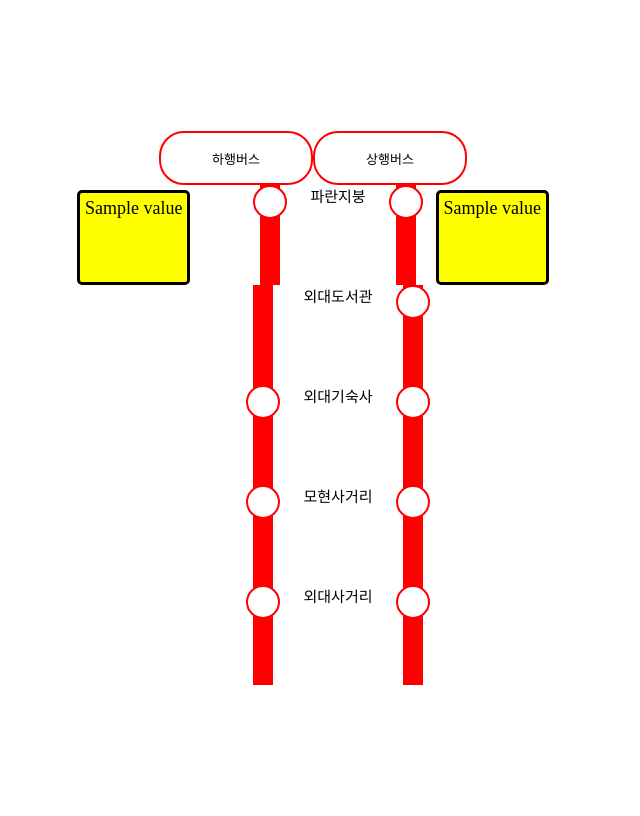
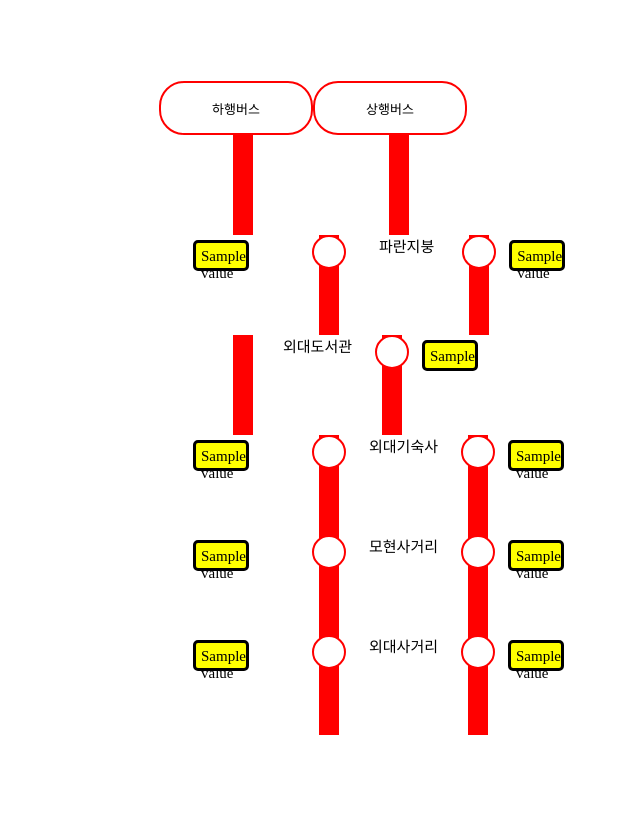
Before and after one commit to leestana01/Hufs_BusTime, a Django app: template bustimeline/UpBus/templates/bus_list.html in a window 1280 px wide. Shown: the whole page, without its empty margins (327-967 px from the left). Run offline with Django 4.2, Linux system fonts and the light colour scheme; the template is opened without the code that fills it: most values are stand-ins (such as "Sample title", 1, 10 or a date in 2020).

Commit message:
버스 번호 출력 문제 해결, div 움직이는 문제 해결. 빨간 선 끊어지는 문제, span 디테일한 디자인 문제 정도만 해결하면 될 것 같습니다~

```diff
--- a/bustimeline/UpBus/templates/bus_list.html
+++ b/bustimeline/UpBus/templates/bus_list.html
@@ -108,13 +108,17 @@
   }
 
   .bus-div-style {
-        font-size: 18px;
+        font-size: 15px;
         background-color: yellow;
         padding: 5px;
-        margin: 5px 10px; /* 여백 조정 */
+        margin: 5px 10px 0;  /* 여백 조정 */
         border-radius: 5px; /* 둥근 모서리 적용 */
         border: 3px solid black; /* 검은색 테두리 적용 */
         margin-bottom: 0;
+        width: 40px;
+        height: 15px;
+
+        /*width랑 height 직접 지정하는 방식으로 여백 줄여보기 */
     }
 
     .bus-station {
@@ -145,40 +149,58 @@
         </div>
       </div> <!--container1 끝-->
 
+
+      <!--div 움직이는 문제 수정 완료, 버스 번호 이상 출력 해결 완료:: 이제 큰 문제는 없음-->
+
       <!--수정해야 할 것-->
-      <!--(1)버스 번호가 span에 뜨면 빨간선 div가 움직임-->
-      <!--(2)기존 '버스시간표'는 빨간 선 하나를 반복생성해서 수월했으나, 여기서는 전체적인 구조를 개편하면서-->
-      <!--(3)빨간 선을 일직선으로 맞추기 어렵게 되었음(container 안에서 div가 유동적으로 움직이는게 가장 큰 문제)-->
-      <!--(4)span의 여백을 없애고 디자인 요소를 추가해야함-->
+      <!--버스 번호 띄우는 span 디테일한 디자인 반영하기(전체시간표의 span 디자인처럼?)-->
+      <!--(가능하다면) 빨간 선 중간중간 끊긴 부분 잇기(div 단위로 5개를 붙여둔거라서 어렵습니다,,)-->
 
-      <!--큰 구조 개편(버스 span을 띄우기 위한 구조적 개편)은 완료, 세부적인 수정 필요-->
+
+      <div style="display:flex">
+
+      <div class="column" style="height: 100px; margin-left: 16px; margin-right: 15px;">
+
+            <div class="red-line"></div>
+            <div class="red-line"></div>
+            <div class="red-line"></div>
+            <div class="red-line"></div>
+            <div class="red-line"></div>
+            <div class="red-line"></div>
+            </div>
+
+      <div class="column" style="height: 100px; margin-left: 121px;">
+
+            <div class="red-line"></div>
+            <div class="red-line"></div>
+            <div class="red-line"></div>
+            <div class="red-line"></div>
+            <div class="red-line"></div>
+            <div class="red-line"></div>
+            </div>
+
+            </div>
 
 
 
       <!--버스, 흰 동그라미, 빨간선, 정류장 이름을 담을 container를 만듦-->
 
-        <div class="column"> <!--수직배치, 나중에 닫을 것-->
+        <div class="column", style="margin-left: 240px;"> <!--수직배치, 나중에 닫을 것-->
 
         <!--먼저 큰 div를 만들고 가로로 요소(하행버스, 흰 동글, 정류장, 흰 동글, 상행버스)를 담을 것임-->
-          <div style="display: flex; gap: 10px;" id="big DIV">
+          <div style="display: flex; gap: 10px; width:500px;" id="big DIV">
 
             <!--하행버스 정류장 버스리스트 div를 먼저 배치-->
 
-            {% for item in downList2.0 %}
-               {% for value in item %}
-                   <!--하행버스의 파란지붕 정류장 버스 리스트 불러오기-->
 
-                   <!--flex-grow=1;을 사용해 span이 뜨더라도 다른 div의 위치에 영향이 없도록 하고자 함-->
-                     <div style="display: flex; flex-grow: 1;">
-                      {% if forloop.counter0 == 0 %}
-                      <span class="bus-div-style" style="margin-bottom: 0;">{{ value }}</span> <!--버스 번호를 띄우는 span-->
-
+            {% for value in DownList2.0 %}
+                  <div style="display: flex; margin-bottom: 0%;">
+                   <span class="bus-div-style">{{ value }}</span> <!--버스 번호를 띄우는 span-->
                   </div>
-                  {% endif %}
-               {% endfor %}
             {% endfor %}
 
-            <div style="display:flex; flex-grow: 0;"> <!--빨간선, 정류장, 빨간선을 div로 한번 더 감싸기-->
+
+            <div style="display:flex; flex-grow: 0; justify-content:center"> <!--빨간선, 정류장, 빨간선을 div로 한번 더 감싸기-->
 
 
 
@@ -198,10 +220,10 @@
             <!--즉, column이라는 이름의 div가 흰 동그라미+빨간 선 div가 되는 것-->
 
           <!--그 다음 정류장 이름이 들어가는 div를 만든다-->
-          <div class="bus-station" style="margin-right: 30px;">  파란지붕  </div>
+          <div class="bus-station" style="margin-right: 35px; padding-left: 10px;">  파란지붕  </div>
 
           <!--그리고 다시 흰 동그라미-->
-          <div class="column" style="height: 100px;">
+          <div class="column" style="height: 100px;;">
             <div class="red-line">
               <div class="circle"></div>
             </div>
@@ -216,15 +238,13 @@
             </div>
 
           <!--그리고 상행버스의 파란지붕 정류장 버스 리스트를 담는 div-->
-          {% for item in upList %}
-               {% for value in item %}
-                  {% if forloop.counter0 == 0 %} <!--상행버스의 파란지붕 정류장 버스 리스트 불러오기-->
-                     <div style="display: flex; margin-bottom: 0; flex-grow: 1;">
+
+               {% for value in upList.0 %}
+                     <div style="display: flex; margin-bottom: 0%;">
                       <span class="bus-div-style">{{ value }}</span> <!--버스 번호를 띄우는 span-->
                      </div>
-                  {% endif %}
                {% endfor %}
-            {% endfor %}
+
 
 
 
@@ -240,13 +260,13 @@
         <!--두번째 단락(도서관 부분)-->
 
         <!--먼저 큰 div를 만들고 가로로 요소를 담을 것임-->
-        <div style="display: flex; gap: 10px;" id="big DIV">
+        <div style="display: flex; gap: 10px; width:500px;" id="big DIV">
 
           <!--하행버스 정류장 버스리스트 div를 먼저 배치-->
 
          <!--도서관은 하행 버스 없으므로, 버스 리스트 출력 부분을 삭제한다.-->
 
-         <div style="display:flex; flex-grow: 0;">
+         <div style="display:flex; flex-grow: 0; justify-content:center">
 
           <!--정류장이 없으므로 흰색 동그라미는 넣지 않는다-->
           <div class="column" style="height: 100px; margin-left: 50px; margin-right: 30px;">
@@ -278,15 +298,13 @@
           </div>
 
         <!--그리고 상행버스의 도서관 정류장 버스 리스트를 담는 div-->
-        {% for item in upList %}
-             {% for value in item %}
-                {% if forloop.counter0 == 1 %} <!--상행버스의 파란지붕 정류장 버스 리스트 불러오기-->
-                   <div style="display: flex; margin-bottom: 0; flex-grow: 1;">
-                    <span class="bus-div-style" style="margin-bottom: 0;">{{ value }}</span> <!--버스 번호를 띄우는 span-->
+
+        {% for value in upList.1 %}
+              <div style="display: flex; margin-bottom: 0%;">
+               <span class="bus-div-style">{{ value }}</span> <!--버스 번호를 띄우는 span-->
               </div>
-                {% endif %}
         {% endfor %}
-          {% endfor %}
+
 
       </div> <!--여기까지 bid DIV-->
 
@@ -296,21 +314,18 @@
           <!--세번째 단락(기숙사 부분)-->
 
           <!--먼저 큰 div를 만들고 가로로 요소를 담을 것임-->
-          <div style="display: flex; gap: 10px;" id="big DIV">
+          <div style="display: flex; gap: 10px; width:500px;" id="big DIV">
 
             <!--하행버스 정류장 버스리스트 div를 먼저 배치-->
 
-            {% for item in downList2 %}
-               {% for value in item %}
-                  {% if forloop.counter0 == 1 %} <!--하행버스의 기숙사 정류장 버스 리스트 불러오기-->
-                     <div style="display: flex; margin-bottom: 0; flex-grow: 1;">
-                      <span class="bus-div-style" style="margin-bottom: 0;">{{ value }}</span> <!--버스 번호를 띄우는 span-->
+
+            {% for value in DownList2.2 %}
+                  <div style="display: flex;">
+                   <span class="bus-div-style">{{ value }}</span> <!--버스 번호를 띄우는 span-->
                   </div>
-                  {% endif %}
-               {% endfor %}
             {% endfor %}
 
-            <div style="display:flex; flex-grow:0;">
+            <div style="display:flex; flex-grow:0; justify-content:center">
 
             <!--그 다음, 빨간 선 위에 흰색 동그라미를 absolute로 얹기-->
             <div class="column" style="height: 100px; margin-left: 50px; margin-right: 30px;">
@@ -344,15 +359,13 @@
             </div>
 
           <!--그리고 상행버스의 기숙사 정류장 버스 리스트를 담는 div-->
-          {% for item in upList %}
-               {% for value in item %}
-                  {% if forloop.counter0 == 2 %} <!--상행버스의 기숙사 정류장 버스 리스트 불러오기-->
-                     <div style="display: flex; margin-bottom: 0; flex-grow:1;">
-                      <span class="bus-div-style" style="margin-bottom: 0;">{{ value }}</span> <!--버스 번호를 띄우는 span-->
+
+          {% for value in upList.2 %}
+                <div style="display: flex; margin-bottom: 0%;">
+                 <span class="bus-div-style">{{ value }}</span> <!--버스 번호를 띄우는 span-->
                 </div>
-                  {% endif %}
           {% endfor %}
-            {% endfor %}
+
         </div> <!--여기까지 bid DIV-->
 
 
@@ -360,21 +373,19 @@
         <!--네번째 단락(모현사거리 부분)-->
 
         <!--먼저 큰 div를 만들고 가로로 요소를 담을 것임-->
-        <div style="display: flex; gap: 10px;" id="big DIV">
+        <div style="display: flex; gap: 10px; width:500px;" id="big DIV">
 
           <!--하행버스 정류장 버스리스트 div를 먼저 배치-->
 
-          {% for item in downList2 %}
-             {% for value in item %}
-                {% if forloop.counter0 == 2 %} <!--하행버스의 모현사거리 정류장 버스 리스트 불러오기-->
-                   <div style="display: flex; margin-bottom: 0;">
-                    <span class="bus-div-style" style="margin-bottom: 0;">{{ value }}</span> <!--버스 번호를 띄우는 span-->
+
+          {% for value in DownList2.3 %}
+                <div style="display: flex; margin-bottom: 0%;">
+                 <span class="bus-div-style">{{ value }}</span> <!--버스 번호를 띄우는 span-->
                 </div>
-                {% endif %}
-             {% endfor %}
           {% endfor %}
 
-          <div style="display:flex; flex-grow:0;">
+
+          <div style="display:flex; flex-grow:0; justify-content:center">
 
           <!--그 다음, 빨간 선 위에 흰색 동그라미를 absolute로 얹기-->
           <div class="column" style="height: 100px; margin-left: 50px; margin-right: 30px;">
@@ -408,15 +419,13 @@
           </div>
 
         <!--그리고 상행버스의 모현사거리 정류장 버스 리스트를 담는 div-->
-        {% for item in upList %}
-             {% for value in item %}
-                {% if forloop.counter0 == 3 %} <!--상행버스의 모현사거리 정류장 버스 리스트 불러오기-->
-                   <div style="display: flex; margin-bottom: 0; flex-grow:1;">
-                    <span class="bus-div-style" style="margin-bottom: 0;">{{ value }}</span> <!--버스 번호를 띄우는 span-->
+
+        {% for value in upList.3 %}
+              <div style="display: flex; margin-bottom: 0%;">
+               <span class="bus-div-style">{{ value }}</span> <!--버스 번호를 띄우는 span-->
               </div>
-                {% endif %}
         {% endfor %}
-          {% endfor %}
+
       </div> <!--여기까지 bid DIV-->
 
 
@@ -427,21 +436,19 @@
 
 
       <!--먼저 큰 div를 만들고 가로로 요소를 담을 것임-->
-      <div style="display: flex; gap: 10px;" id="big DIV">
+      <div style="display: flex; gap: 10px; width:500px;" id="big DIV">
 
         <!--하행버스 정류장 버스리스트 div를 먼저 배치-->
 
-        {% for item in downList2 %}
-           {% for value in item %}
-              {% if forloop.counter0 == 3 %} <!--하행버스의 외대사거리 정류장 버스 리스트 불러오기-->
-                 <div style="display: flex; margin-bottom: 0; flex-grow:1;">
-                  <span class="bus-div-style" style="margin-bottom: 0;">{{ value }}</span> <!--버스 번호를 띄우는 span-->
+
+               {% for value in DownList2.4 %}
+                     <div style="display: flex; margin-bottom: 0%;">
+                      <span class="bus-div-style">{{ value }}</span> <!--버스 번호를 띄우는 span-->
                      </div>
-              {% endif %}
-           {% endfor %}
                {% endfor %}
 
-        <div style="display:flex; flex-grow:0;">
+
+        <div style="display:flex; flex-grow:0; justify-content:center">
 
         <!--그 다음, 빨간 선 위에 흰색 동그라미를 absolute로 얹기-->
         <div class="column" style="height: 100px; margin-left: 50px; margin-right: 30px;">
@@ -475,15 +482,13 @@
         </div>
 
       <!--그리고 상행버스의 외대사거리 정류장 버스 리스트를 담는 div-->
-      {% for item in upList %}
-           {% for value in item %}
-              {% if forloop.counter0 == 4 %} <!--상행버스의 외대사거리 정류장 버스 리스트 불러오기-->
-                 <div style="display: flex; margin-bottom: 0; flex-grow:1;">
-                  <span class="bus-div-style" style="margin-bottom: 0;">{{ value }}</span> <!--버스 번호를 띄우는 span-->
+
+      {% for value in upList.4 %}
+            <div style="display: flex; margin-bottom: 0%;">
+             <span class="bus-div-style">{{ value }}</span> <!--버스 번호를 띄우는 span-->
             </div>
-              {% endif %}
       {% endfor %}
-        {% endfor %}
+
     </div> <!--여기까지 bid DIV-->
 
 
```
Lines whose indentation alone changed are shown as unchanged.
